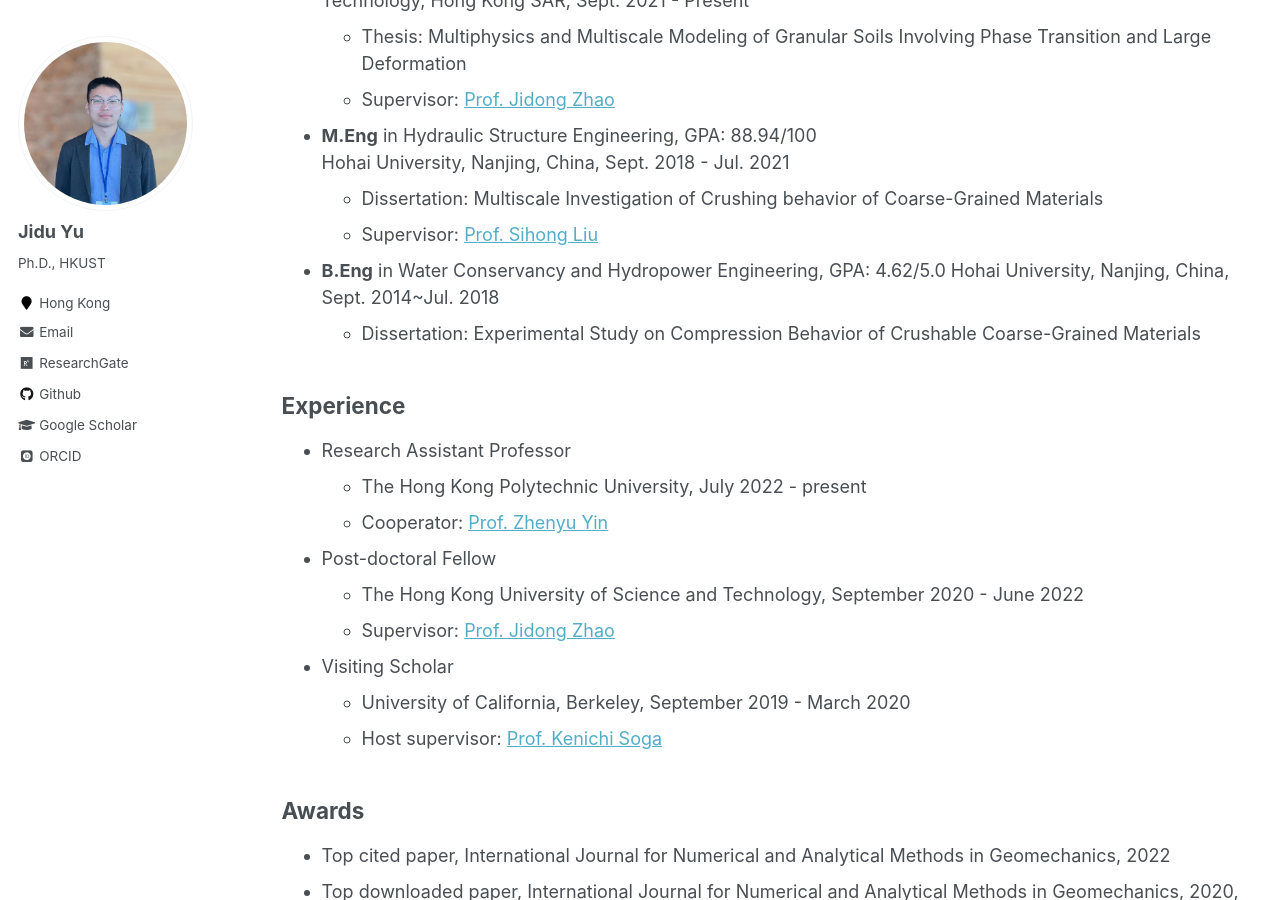
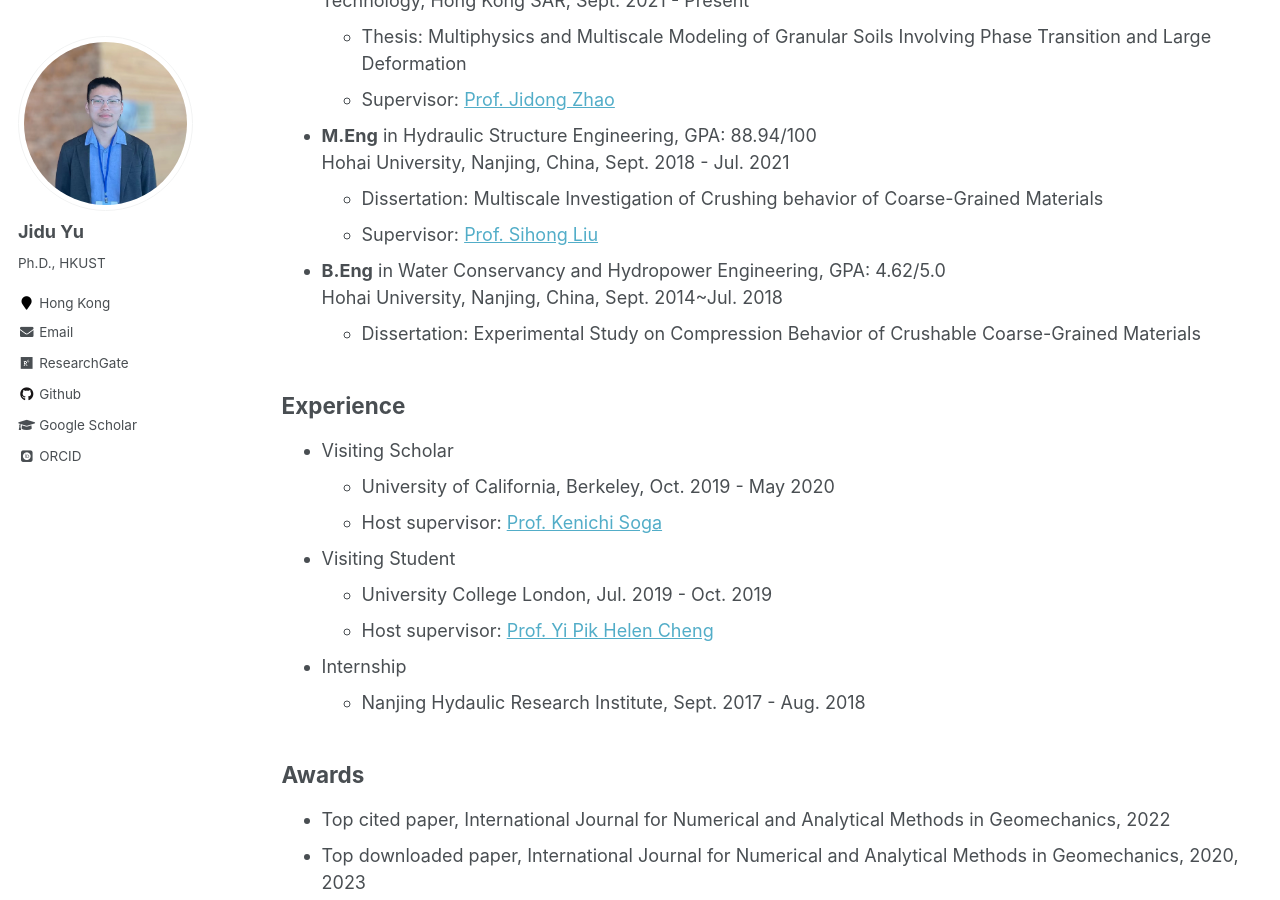
Before and after one commit to yujidu/yujidu.github.io, a Jekyll site: the page built from _pages/cv.md, in a window 1280 px wide and 900 px high, scrolled down 276 px. Built offline with Jekyll 4.4.1, drawn with Linux system fonts in a browser that asks for light colours; some web fonts are replaced.

Commit message:
experience

```diff
--- a/_pages/cv.md
+++ b/_pages/cv.md
@@ -26,17 +26,16 @@
 
 Experience
 -----
-* Research Assistant Professor
-  * The Hong Kong Polytechnic University, July 2022 - present
-  * Cooperator: [Prof. Zhenyu Yin](https://zhenyuyin.wixsite.com/polyu)
+* Visiting Scholar
+  * University of California, Berkeley, Oct. 2019 - May 2020
+  * Host supervisor: [Prof. Kenichi Soga](http://geomechanics.berkeley.edu/people/soga/)
 
-* Post-doctoral Fellow
-  * The Hong Kong University of Science and Technology, September 2020 - June 2022
-  * Supervisor: [Prof. Jidong Zhao](http://jzhao.people.ust.hk/group.html)
+* Visiting Student
+  * University College London, Jul. 2019 - Oct. 2019
+  * Host supervisor: [Prof. Yi Pik Helen Cheng](https://profiles.ucl.ac.uk/6010)
 
-* Visiting Scholar
-  * University of California, Berkeley, September 2019 - March 2020
-  * Host supervisor: [Prof. Kenichi Soga](http://geomechanics.berkeley.edu/people/soga/)
+* Internship
+  * Nanjing Hydaulic Research Institute, Sept. 2017 - Aug. 2018
 
 Awards
 -----
```
